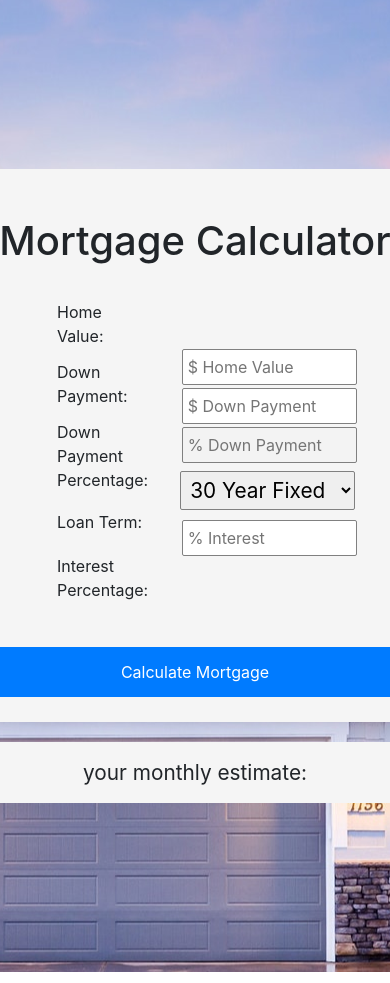
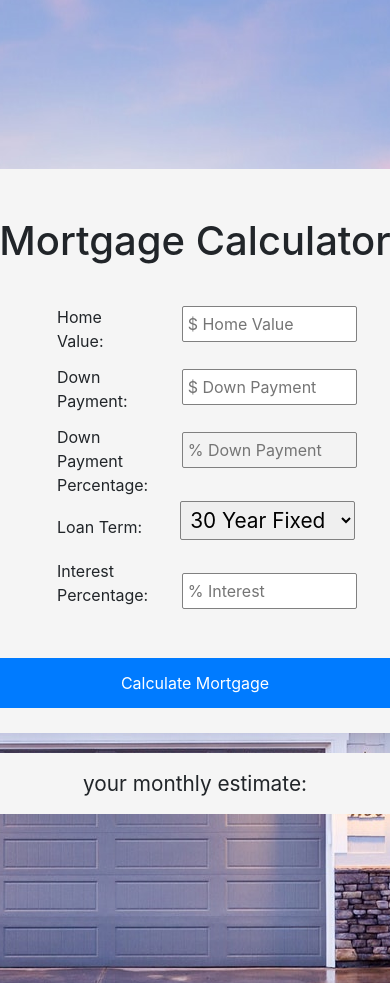
Before and after one commit to collin-tx/mortage-calculator, a React (Create React App) app: page / in a window 390 px wide. Built offline with nearby package versions, Linux system fonts and the light colour scheme.

Commit message:
adding media queries

```diff
--- a/src/App.css
+++ b/src/App.css
@@ -99,3 +99,19 @@ label {
   font-size: 1.5rem;
   margin-bottom: 10px;
 }
+
+@media(max-width: 1300px){
+  label {
+    width: fit-content;
+  }
+
+  .input {
+    margin: 4px 0 4px 0;
+  }
+}
+
+@media(max-width: 1200px){
+  .input {
+    margin: 12px 0 12px 0;
+  }
+}
```
